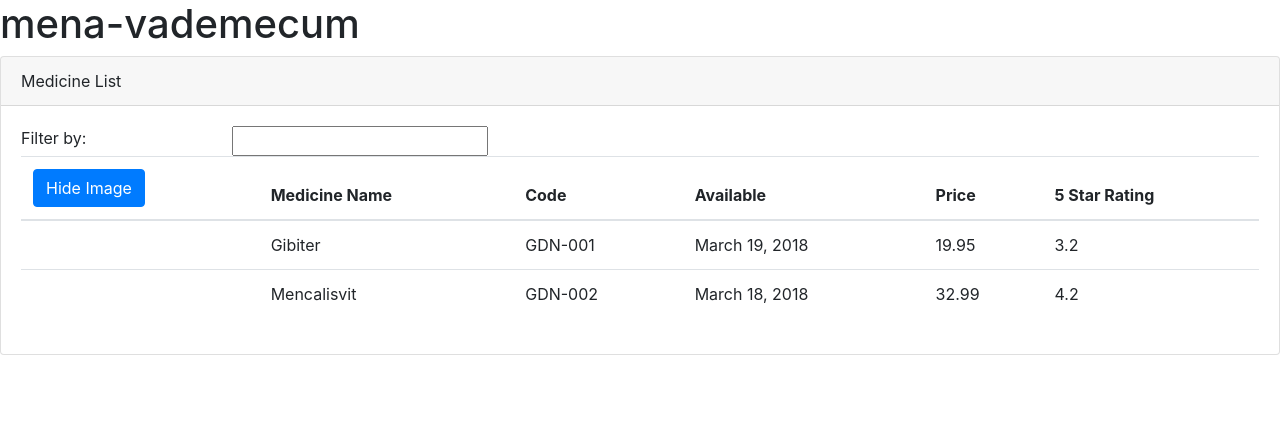
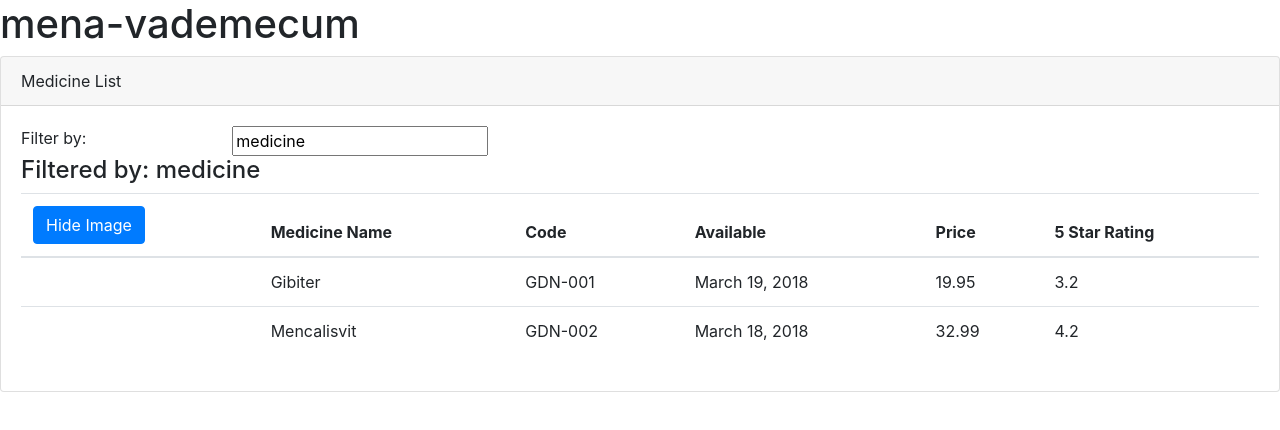
Before and after one commit to mhungc/Angular-Basic, an Angular app in the folder Final/mena-vademecum/: page / in a window 1280 px wide. Shown: the top 430 px of the page. Built offline with nearby package versions, Linux system fonts and the light colour scheme.

Commit message:
Added two way binding for filter the medicines but it's not yet filter into the medicines array

```diff
--- a/Final/mena-vademecum/src/app/app.module.ts
+++ b/Final/mena-vademecum/src/app/app.module.ts
@@ -1,5 +1,6 @@
 import { BrowserModule } from '@angular/platform-browser';
 import { NgModule } from '@angular/core';
+import { FormsModule } from '@angular/forms';
 
 import { AppComponent } from './app.component';
 import { MedicineListComponent } from './medicines/medicine-list.component';
@@ -10,7 +11,8 @@ import { MedicineListComponent } from './medicines/medicine-list.component';
     MedicineListComponent
   ],
   imports: [
-    BrowserModule
+    BrowserModule,
+    FormsModule
   ],
   providers: [],
   bootstrap: [AppComponent]
--- a/Final/mena-vademecum/src/app/medicines/medicine-list-component.html
+++ b/Final/mena-vademecum/src/app/medicines/medicine-list-component.html
@@ -6,17 +6,21 @@
     <div class="row">
       <div class="col-md-2">Filter by:</div>
       <div class="col-md-4">
-        <input type="text" />
+        <input type="text" [(ngModel)]="listFilter" />
       </div>
     </div>
-
+    <div class="row" *ngIf="listFilter">
+      <div class="col-md-6">
+        <h4>Filtered by: {{ listFilter }}</h4>
+      </div>
+    </div>
     <div class="table-responsive">
       <table class="table" *ngIf="medicines && medicines.length">
         <thead>
           <tr>
             <th>
-              <button class="btn btn-primary" (click)='toggleImage()'>
-                {{showImage? 'Show': 'Hide'}} Image
+              <button class="btn btn-primary" (click)="toggleImage()">
+                {{ showImage ? "Show" : "Hide" }} Image
               </button>
             </th>
             <th>Medicine Name</th>
@@ -29,21 +33,23 @@
         <tbody>
           <tr *ngFor="let medicine of medicines">
             <td>
-              <img *ngIf='showImage'
-              [src]='medicine.imageUrl'
-              [title]='medicine.medicineName'
-              [style.width.px]='imageWidth'
-              [style.margin.px]='imageMargin'>
+              <img
+                *ngIf="showImage"
+                [src]="medicine.imageUrl"
+                [title]="medicine.medicineName"
+                [style.width.px]="imageWidth"
+                [style.margin.px]="imageMargin"
+              />
             </td>
             <td>
-                {{ medicine.medicineName }}
-               </td>
+              {{ medicine.medicineName }}
+            </td>
             <td>
               {{ medicine.medicineCode }}
             </td>
             <td>{{ medicine.releaseDate }}</td>
-            <td>{{ medicine.price}}</td>
-            <td>{{medicine.starRating}}</td>
+            <td>{{ medicine.price }}</td>
+            <td>{{ medicine.starRating }}</td>
           </tr>
         </tbody>
       </table>
--- a/Final/mena-vademecum/src/app/medicines/medicine-list.component.ts
+++ b/Final/mena-vademecum/src/app/medicines/medicine-list.component.ts
@@ -8,6 +8,7 @@ export class MedicineListComponent {
   imageWidth: number = 50;
   imageMargin: number = 50;
   showImage: boolean = false;
+  listFilter: string = 'medicine';
   medicines: any[] = [
     {
       medicineId: 1,
```
